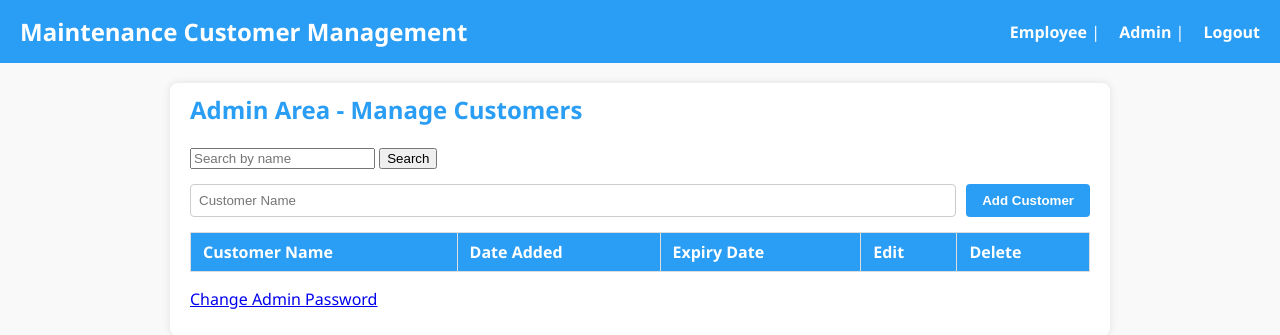
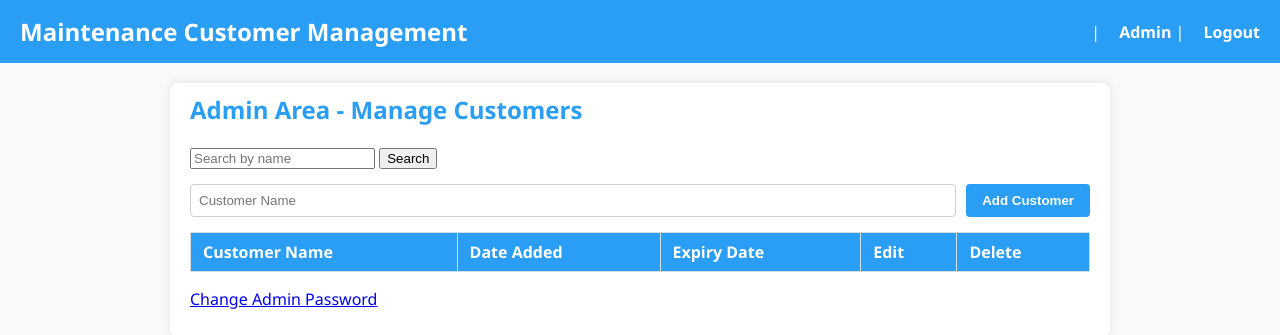
Before and after one commit to iqfadi0/IPS-DOMINO, a Flask app: page /admin in a window 1280 px wide. Shown: the top 335 px of the page. Run offline with Flask 3, Linux system fonts and the light colour scheme; the visitor is signed in with stand-in values (Sample User, id 1); data comes from the database, SQL or seed files in the repository; data that the repository does not hold is empty.

Commit message:
Update base.html

```diff
--- a/templates/base.html
+++ b/templates/base.html
@@ -10,7 +10,6 @@
     <header>
         <h1>Maintenance Customer Management</h1>
         <nav>
-            <a href="{{ url_for('employee_area') }}">Employee</a>
             {% if session.get('admin_logged_in') %}
                 | <a href="{{ url_for('admin_area') }}">Admin</a>
                 | <a href="{{ url_for('admin_logout') }}">Logout</a>
```
